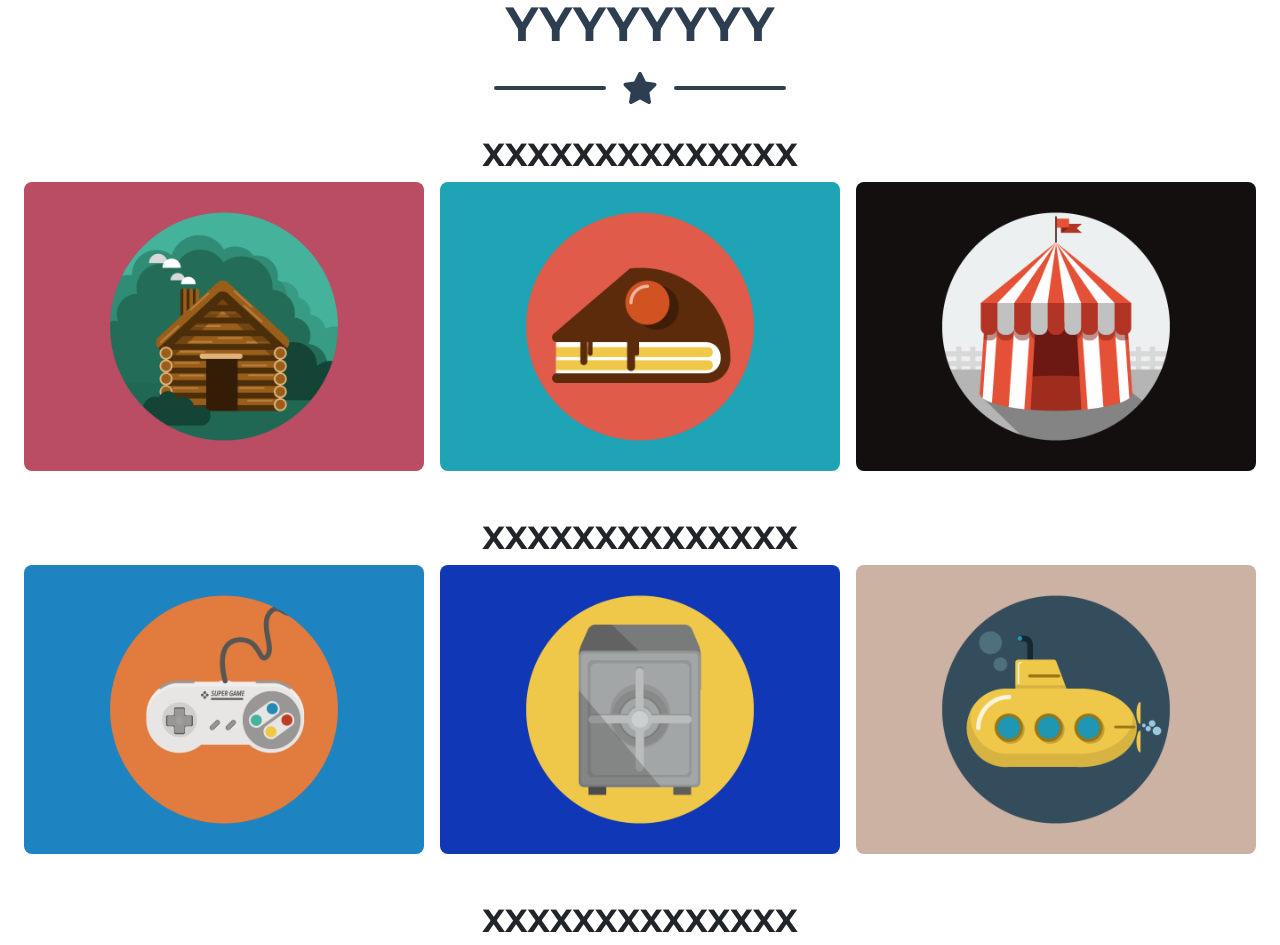
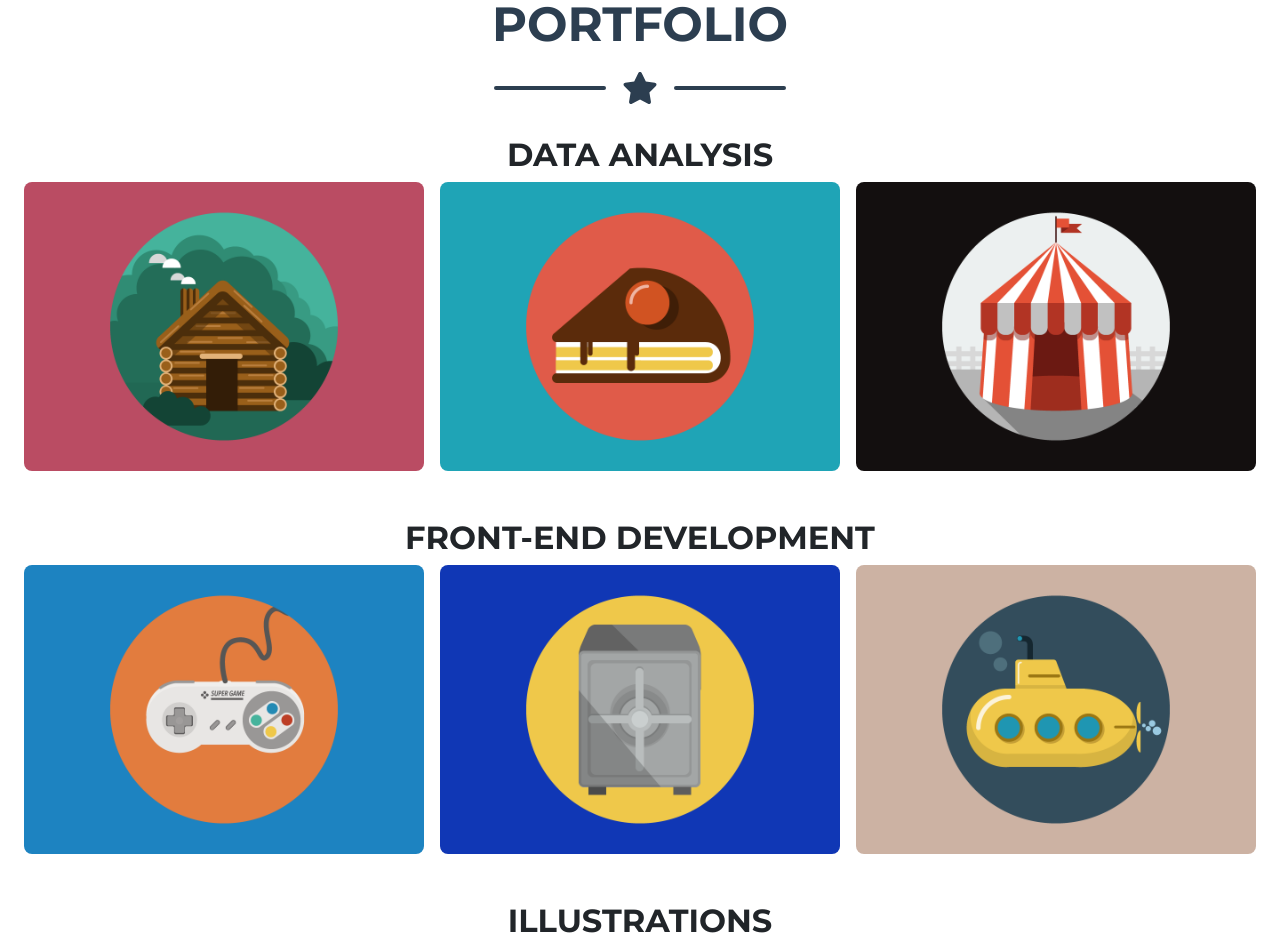
Before and after one commit to dynjir/dynjir.github.io, a plain HTML site: page index.html in a window 1280 px wide. Shown: the part 1576-2521 px from the top of the page. Drawn offline with nearby package versions, Linux system fonts and the light colour scheme.

Commit message:
god idek

```diff
--- a/index.html
+++ b/index.html
@@ -107,7 +107,7 @@
 
                 <!-- Portfolio Section Heading-->
                 <section class="page-section portfolio" id="portfolio">
-                <h2 class="page-section-heading text-center text-uppercase text-secondary mb-0">YYYYYYYY</h2>
+                <h2 class="page-section-heading text-center text-uppercase text-secondary mb-0">Portfolio</h2>
                 <!-- Icon Divider-->
                 <div class="divider-custom">
                     <div class="divider-custom-line"></div>
@@ -117,7 +117,7 @@
                 <!-- Portfolio Grid Items-->
                 <div class="row justify-content-center">
                     <!-- Portfolio Section 1 Heading-->
-                    <div class ="row page-section-heading text-center text-uppercase justify-content-center"><h2>XXXXXXXXXXXXXX</h2></div>
+                    <div class ="row page-section-heading text-center text-uppercase justify-content-center"><h2>Data Analysis</h2></div>
                     <!-- Portfolio Section 1-->
                     <section class="portfolio-row">
                         <!-- Portfolio Item 1-->
@@ -149,7 +149,7 @@
                         </div>
                     </section>
                     <!-- Portfolio Section 2 Heading-->
-                    <div class ="row page-section-heading text-center text-uppercase"><h2>XXXXXXXXXXXXXX</h2></div>
+                    <div class ="row page-section-heading text-center text-uppercase"><h2>Front-End Development</h2></div>
                     <!-- Portfolio Section 2-->
                     <section class="portfolio-row">
                         <!-- Portfolio Item 4-->
@@ -181,7 +181,7 @@
                         </div>
                     </section>
                     <!-- Portfolio Section 3 Heading-->
-                    <div class ="row page-section-heading text-center text-uppercase"><h2>XXXXXXXXXXXXXX</h2></div>
+                    <div class ="row page-section-heading text-center text-uppercase"><h2>Illustrations</h2></div>
                     <!-- Portfolio Section 2-->
                     <section class="portfolio-row">
                         <!-- Portfolio Item 7-->
@@ -265,7 +265,7 @@
                 <div class="row justify-content-center">
                     <div class="col-lg-8 col-xl-7">
                         <!-- * * Forms Contact Form: USE FORMSUBMIT.CO OR FORMSPREE * *-->
-                        <form id="contactForm" action="https://formsubmit.co/j4yseo@gmail.com" method="POST">
+                        <form id="contactForm">
                             <!-- Name input-->
                             <div class="form-floating mb-3">
                                 <input class="form-control" id="name" type="text" placeholder="Enter your name..." data-sb-validations="required"/>
```
